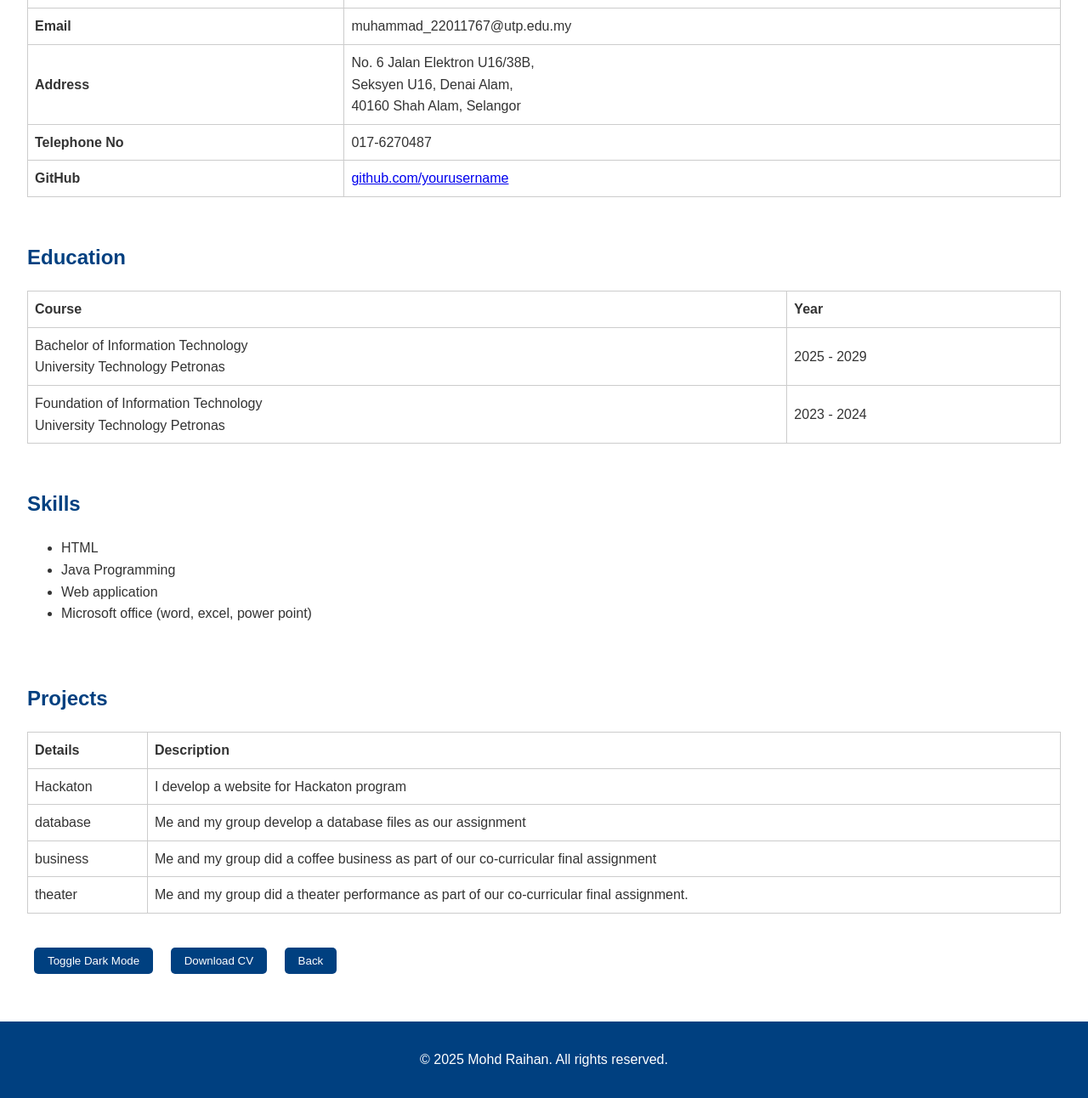
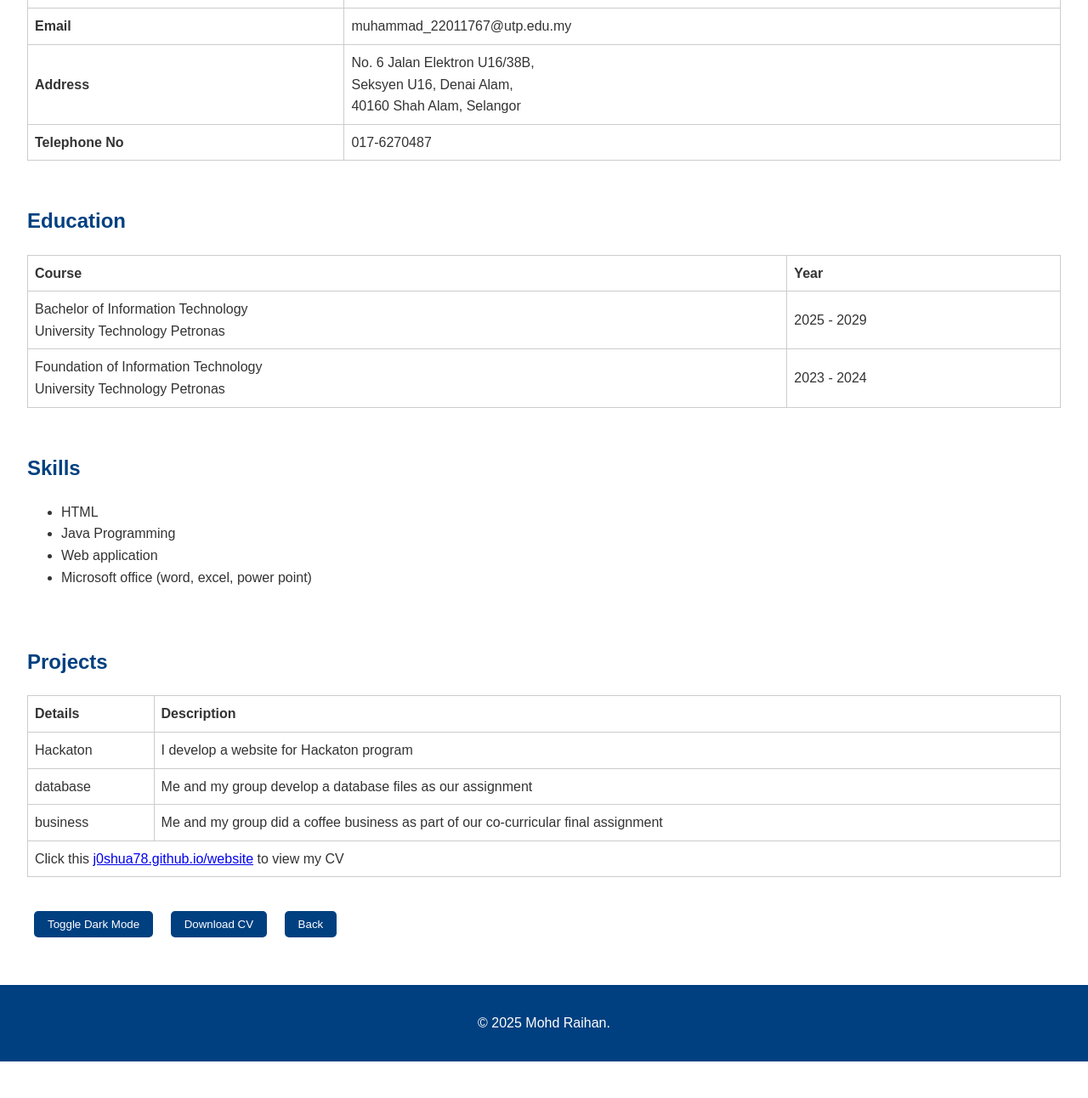
Before and after one commit to J0shua78/website, a plain HTML site: page index.html in a window 1280 px wide. Shown: the part 946-2238 px from the top of the page at 85% size. After the commit the page ends 2195 px from the top, so only its background shows below. Drawn offline with Linux system fonts and the light colour scheme.

Commit message:
Update index.html

```diff
--- a/index.html
+++ b/index.html
@@ -45,7 +45,6 @@
         <tr><td><strong>Email</strong></td><td>muhammad_22011767@utp.edu.my</td></tr>
         <tr><td><strong>Address</strong></td><td>No. 6 Jalan Elektron U16/38B,<br>Seksyen U16, Denai Alam,<br>40160 Shah Alam, Selangor</td></tr>
         <tr><td><strong>Telephone No</strong></td><td>017-6270487</td></tr>
-        <tr><td><strong>GitHub</strong></td><td><a href="https://github.com/yourusername" target="_blank" title="Visit my GitHub">github.com/yourusername</a></td></tr>
       </table>
     </section>
 
@@ -75,7 +74,7 @@
         <tr><td>Hackaton</td><td>I develop a website for Hackaton program</td></tr>
         <tr><td>database</td><td>Me and my group develop a database files as our assignment</td></tr>
         <tr><td>business</td><td>Me and my group did a coffee business as part of our co-curricular final assignment</td></tr>
-        <tr><td>theater</td><td>Me and my group did a theater performance as part of our co-curricular final assignment.</td></tr>
+        <tr><td colspan="2">Click this <a href="https://j0shua78.github.io/website" target="_blank" title="Visit my CV">j0shua78.github.io/website</a> to view my CV </td></tr>
       </table>
     </section>
 
@@ -84,10 +83,11 @@
       <button onclick="downloadCV()" title="Download CV">Download CV</button>
       <button onclick="goBack()" title="Go back to top">Back</button>
     </section>
+
   </main>
 
   <footer>
-    <p>&copy; 2025 Mohd Raihan. All rights reserved.</p>
+    <p>&copy; 2025 Mohd Raihan. </p>
   </footer>
 </body>
 </html>
```
